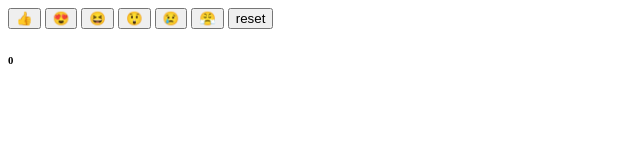
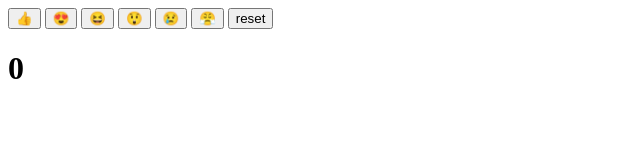
Before and after one commit to TanakitSupakam/Emoji, a plain HTML site: page index.html in a window 1280 px wide. Shown: the full height of the page, 0-640 px from the left. Drawn offline with nearby package versions, Linux system fonts and the light colour scheme.

Commit message:
Update index.html

```diff
--- a/index.html
+++ b/index.html
@@ -15,7 +15,7 @@
         <button class ="btn btn-outline-dark" @click="counter -= 15">😢</button>
         <button class ="btn btn-outline-dark" @click="counter -= 30">😤</button>
         <button class ="btn btn-outline-dark" @click="counter = 0">reset</button>
-        <h6>{{ counter }}</h6>
+        <h1>{{ counter }}</h1>
       </div>
 
 </body>
```
